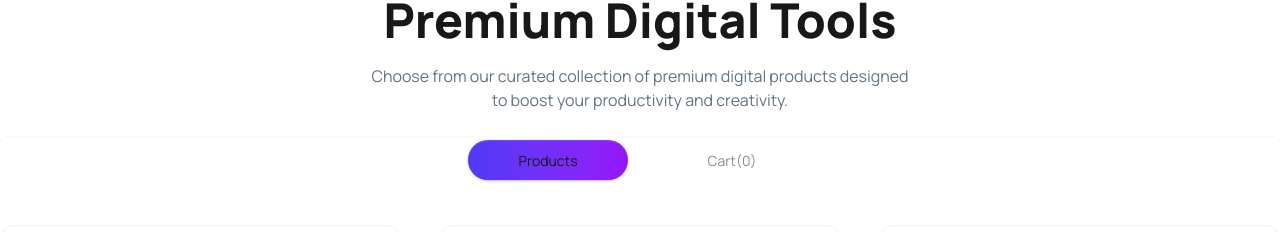
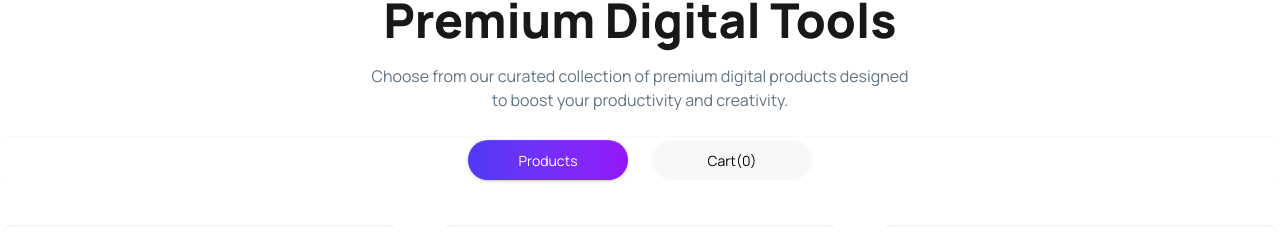
Before and after one commit to parvezmahmudlalin/DigiTools-Platform, a React (Vite) app: page / in a window 1280 px wide. Shown: the part 983-1215 px from the top of the page. Built offline with nearby package versions, Linux system fonts and the light colour scheme.

Commit message:
fix products and cart button background color

```diff
--- a/src/Components/Products/Products.jsx
+++ b/src/Components/Products/Products.jsx
@@ -18,8 +18,8 @@ import Cart from '../ui/Cart';
              {/* name of each tab group should be unique */}
         <div className="tabs tabs-box items-center justify-center bg-transparent mt-6 gap-6">
 
-          <input type="radio" name="my_tabs_1" className={`tab rounded-full w-40 bg-linear-to-r from-[#4F39F6] to-[#9514FA]`} aria-label="Products" defaultChecked onClick={() => setActiveTab("Products")}/>
-          <input type="radio" name="my_tabs_1" className="tab rounded-full w-40" aria-label={`Cart(${carts.length})`}
+          <input type="radio" name="my_tabs_1" className={`tab rounded-full w-40 ${activeTab === "Products"? "bg-linear-to-r from-[#4F39F6] to-[#9514FA] text-white":"text-black bg-base-200"}`} aria-label="Products" defaultChecked onClick={() => setActiveTab("Products")}/>
+          <input type="radio" name="my_tabs_1" className={`tab rounded-full w-40 ${activeTab === "Cart"? "bg-linear-to-r from-[#4F39F6] to-[#9514FA] text-white":"text-black bg-base-200"}`} aria-label={`Cart(${carts.length})`}
           onClick={() => setActiveTab("Cart")}/>
         </div>
       </div>
--- a/src/Components/ui/Cart.jsx
+++ b/src/Components/ui/Cart.jsx
@@ -29,7 +29,7 @@ import { toast } from "react-toastify";
           {carts.map((cart, index) => (
             <div
               key={index}
-              className="bg-base-300 border rounded-lg mt-4 mb-8 p-5"
+              className="bg-[#f9fafc] border border-[#f9fafc] rounded-lg mt-4 mb-8 p-5"
             >
               <div className="flex justify-between items-center">
                 <div className="flex gap-5 items-center">
```
